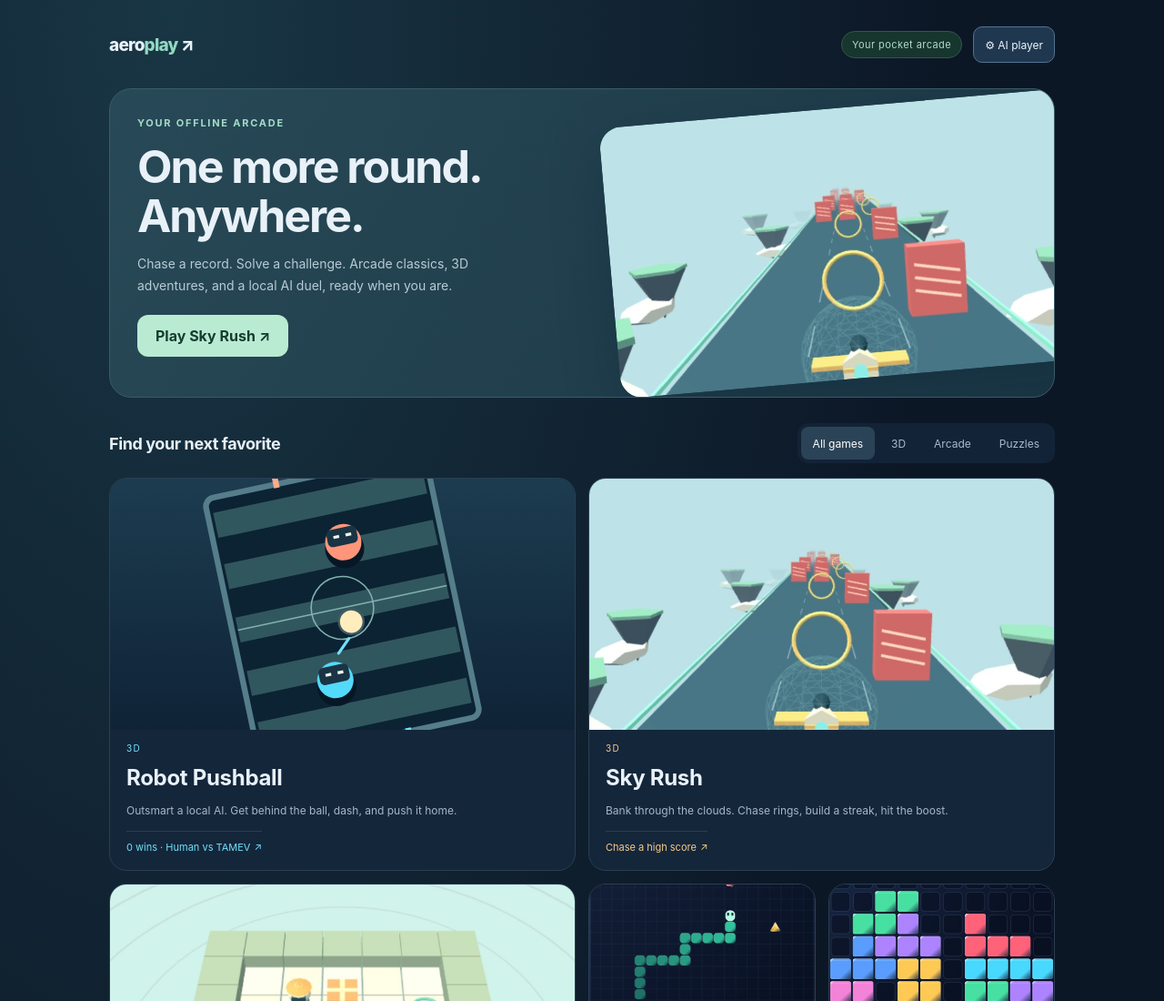
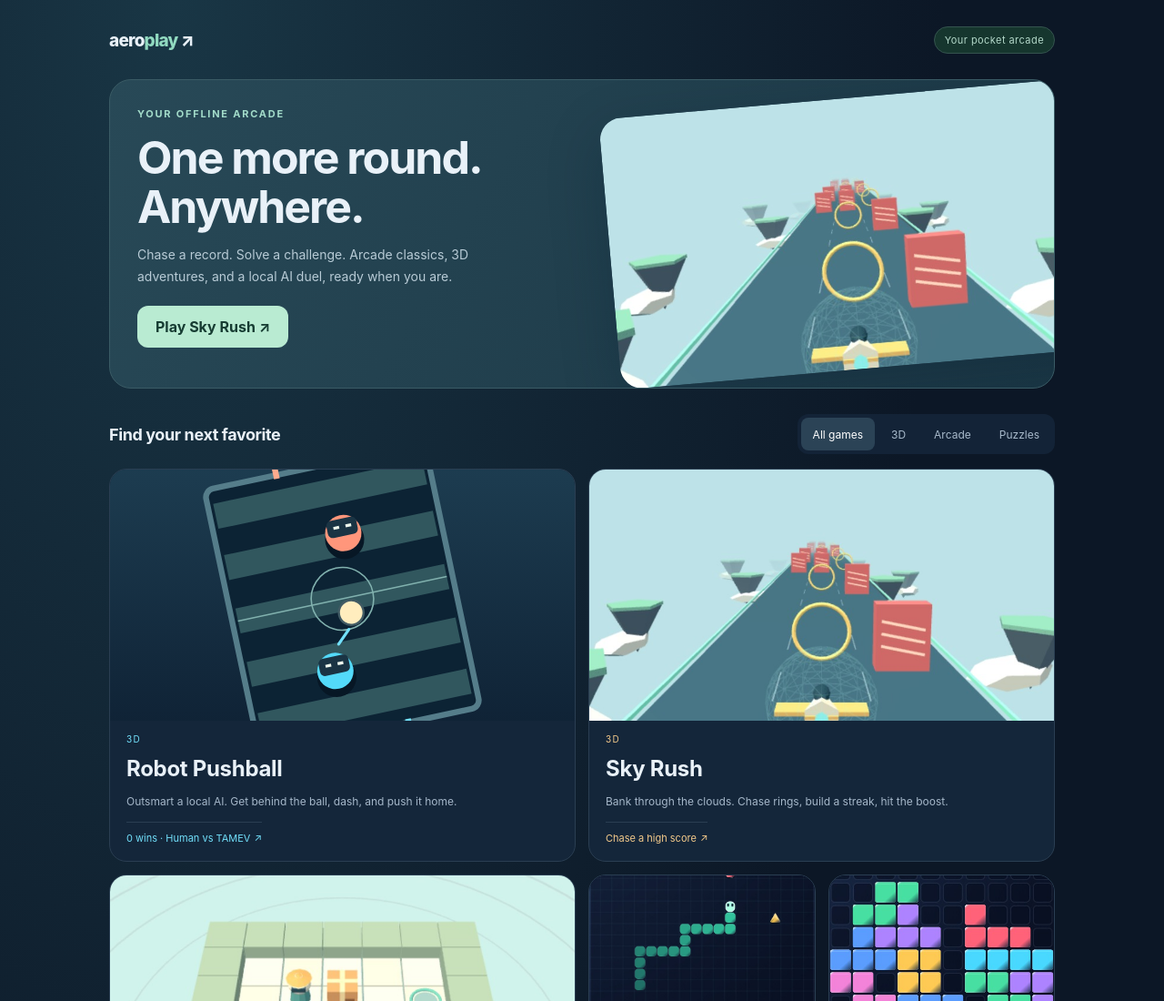
Before and after one commit to minifish-org/aeroplay, a website built with Vite: page index.html in a window 1280 px wide. Shown: the top 1100 px of the page at 91% size. Built offline with nearby package versions, Linux system fonts and the light colour scheme.

Commit message:
Drop the hub AI preload entry
TAMEV loads on demand from Watch TAMEV or a Robot Pushball match, so the hub no longer needs its own settings button. The in-game entry and model status stay.

```diff
--- a/src/main.ts
+++ b/src/main.ts
@@ -6,7 +6,6 @@ import {
   setPlayProfile,
   type PlayProfile
 } from './core/storage';
-import { createAISettingsButton } from './core/ai-settings';
 import { mountPlayerControls } from './core/player-controls';
 import { Player, HumanPlayer, TamevPlayer } from './core/player';
 import '../styles/player.css';
@@ -38,9 +37,6 @@ function renderHub() {
   top.className = 'hub-topline';
   top.innerHTML =
     '<div class="hub-brand">aero<span>play</span> ↗</div><div class="hub-tools"><div class="offline-badge">Your pocket arcade</div></div>';
-  const settings = createAISettingsButton();
-  top.querySelector('.hub-tools')!.append(settings.button);
-  teardown = settings.dispose;
   if (import.meta.env.PROD && 'serviceWorker' in navigator) {
     void navigator.serviceWorker.ready.then(() => {
       const badge = top.querySelector('.offline-badge');
--- a/styles/pixi.css
+++ b/styles/pixi.css
@@ -107,11 +107,6 @@
 .hub-card[data-game='tetris'] .card-preview {
   object-position: center bottom;
 }
-.hub-tools .player-settings-button {
-  color: #edf5ff;
-  border-color: #527291;
-  background: #20384f;
-}
 .mini-piece i[style] {
   box-shadow:
     inset 0 1px #ffffff77,
```
Also changed, not shown: 1 other file.
